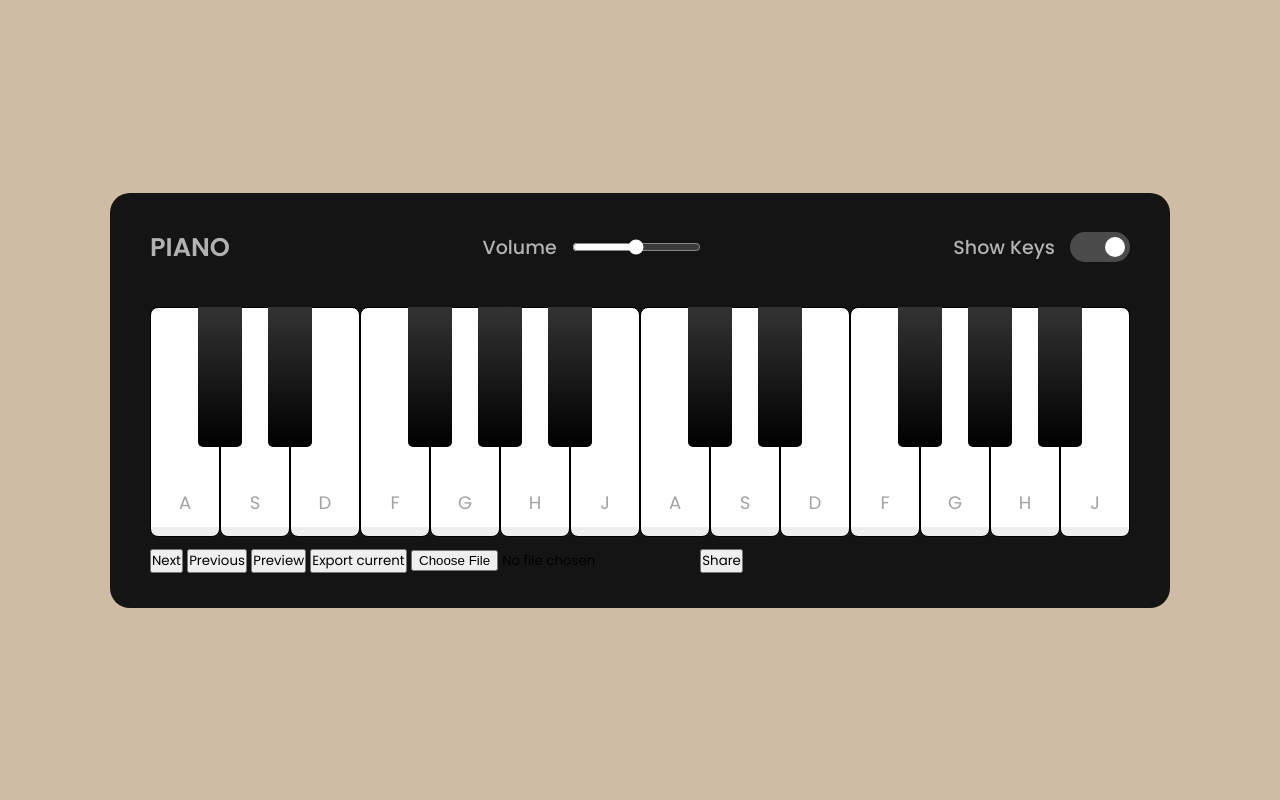
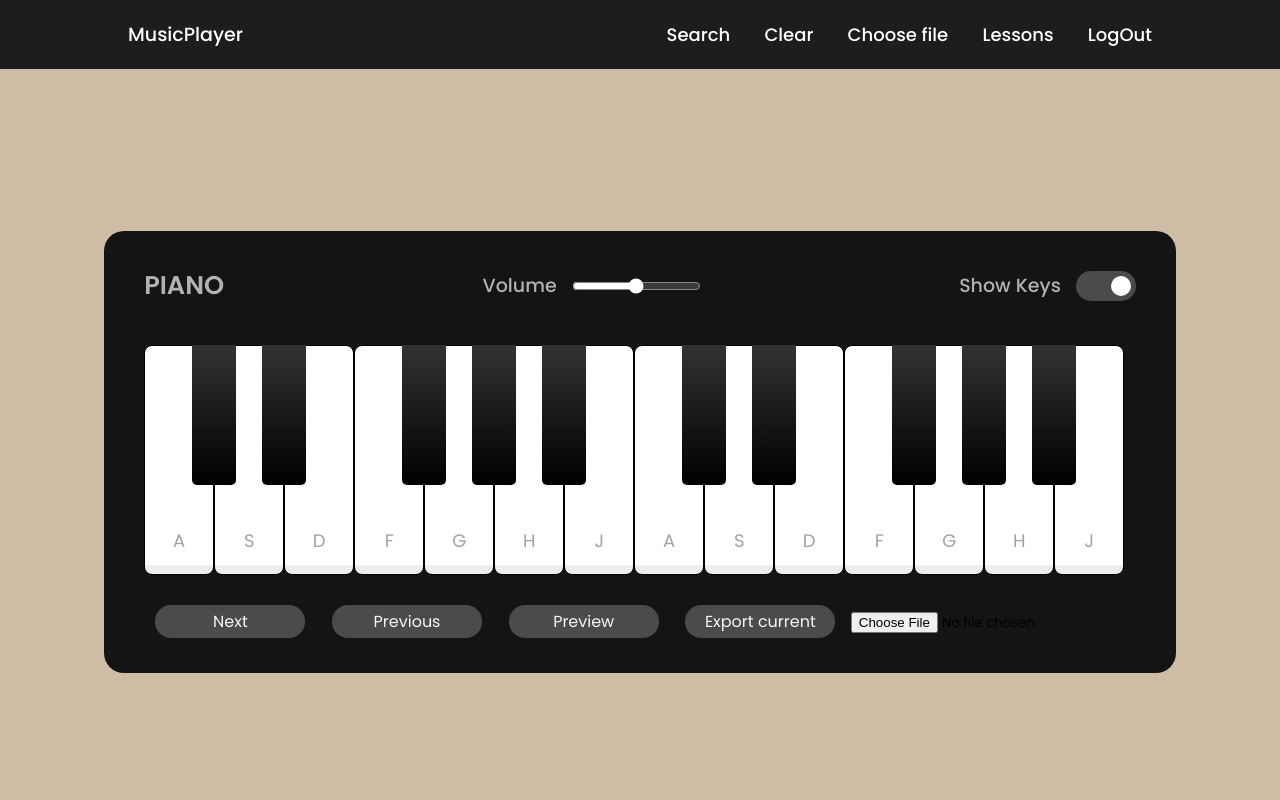
Before and after one commit to Dankisss/MusicPlayer, a PHP site: page / in a window 1280 px wide. Run offline with PHP 8.4, Linux system fonts and the light colour scheme.

Commit message:
better homePage

```diff
--- a/front_end/index.html
+++ b/front_end/index.html
@@ -7,6 +7,25 @@
     <link rel="stylesheet" href="styles.css" />
 </head>
 <body>
+
+    <header id="menu">
+       <span>MusicPlayer</span>
+
+        <nav class="navbar">
+            <a href="#" type="button" id="share">Search</a>
+            <a href="#">Clear</a>
+            <a href="#" >Choose file</a>
+            <a href="#">Lessons</a>
+            <a href="#">LogOut</a>
+        </nav>
+
+    </header>
+
+
+    <!-- <div class="try">bdjhvbsdkbvskdbv</div> -->
+    <div class="try" id="history"></div>
+
+    <main>
     <div class="wrapper">
         <header>
           <h2>PIANO</h2>
@@ -118,17 +137,19 @@
 
 
         <footer>
-            <button id="next">Next</button>
-            <button id="prev">Previous</button>
+            <button class="btn" id="next">Next</button>
+            <button class="btn" id="prev">Previous</button>
 
-            <button id="preview">Preview</button>
-            <button id="export">Export current</button>
+            <button class="btn" id="preview">Preview</button>
+            <button class="btn" id="export">Export current</button>
             <input type="file" id="importMusicFile">
-            <button type="button" id="share">Share</button>
+            <!-- <button type="button" id="share">Share</button> -->
         </footer>
     </div>
 
     <div id="history"></div>
     <script src="index.js"></script>
+</main>
+
 </body>
 </html>
--- a/front_end/styles.css
+++ b/front_end/styles.css
@@ -6,13 +6,73 @@
   box-sizing: border-box;
   font-family: 'Poppins', sans-serif;
 }
-body {
+/* body {
   display: flex;
   align-items: center;
   justify-content: center;
   min-height: 100vh;
   background: rgb(207, 188, 164);
+} */
+
+body{
+ overflow: hidden;
+ background-color: rgb(207, 188, 164);
 }
+
+
+.try{
+  margin-left: auto;
+  margin-right: auto;
+  margin-top: 80px;
+  /* border:solid black; */
+  height: 100px;
+  text-align: center;
+  padding-top: 40px;
+  overflow: auto;
+  width: 70%;
+  color: white;
+  font-size: 23px;
+  font-weight: 500;
+}
+
+main{
+  display: flex;
+  align-items: center;
+  justify-content: center;
+  min-height: 68vh;
+  background: rgb(207, 188, 164);
+  /* background-color: wheat; */
+}
+
+#menu{
+  position: fixed;
+  top: 0;
+  left: 0;
+  width: 100%;
+  padding: 20px 10%;
+  display: flex;
+  justify-content: space-between;
+  align-items: center;
+  background-color: rgb(30, 29, 29);
+  /* background-color: rgb(255, 255, 255); */
+  color: white;
+  /* color: #434343; */
+}
+
+.navbar a{
+  font-size:18px;
+  color: #434343;
+  text-decoration: none;
+  font-weight: 500;
+  margin-left: 30px;
+  color: white;
+  /* color: #434343; */
+}
+
+.navbar a:hover{
+  color:#888888;
+}
+
 .wrapper {
   padding: 35px 40px;
   border-radius: 20px;
@@ -165,3 +225,22 @@ header input {
     width: 50px;
   }
 }
+
+footer .btn{
+  font-size: 16px;
+  padding: 0.25em;
+  width: 150px;
+  margin: 0 0.7em;
+  margin-top: 20px;
+  /* outline: none; */
+  border: none;
+  border-radius: 1em;
+  font-weight: 300;
+  background-color: #4B4B4B;
+  color:whitesmoke ;
+}
+
+.btn:hover{
+    background-color:rgb(207, 188, 164);
+    color:#000;
+}
```
Also changed, not shown: front_end/piano.png (added).
